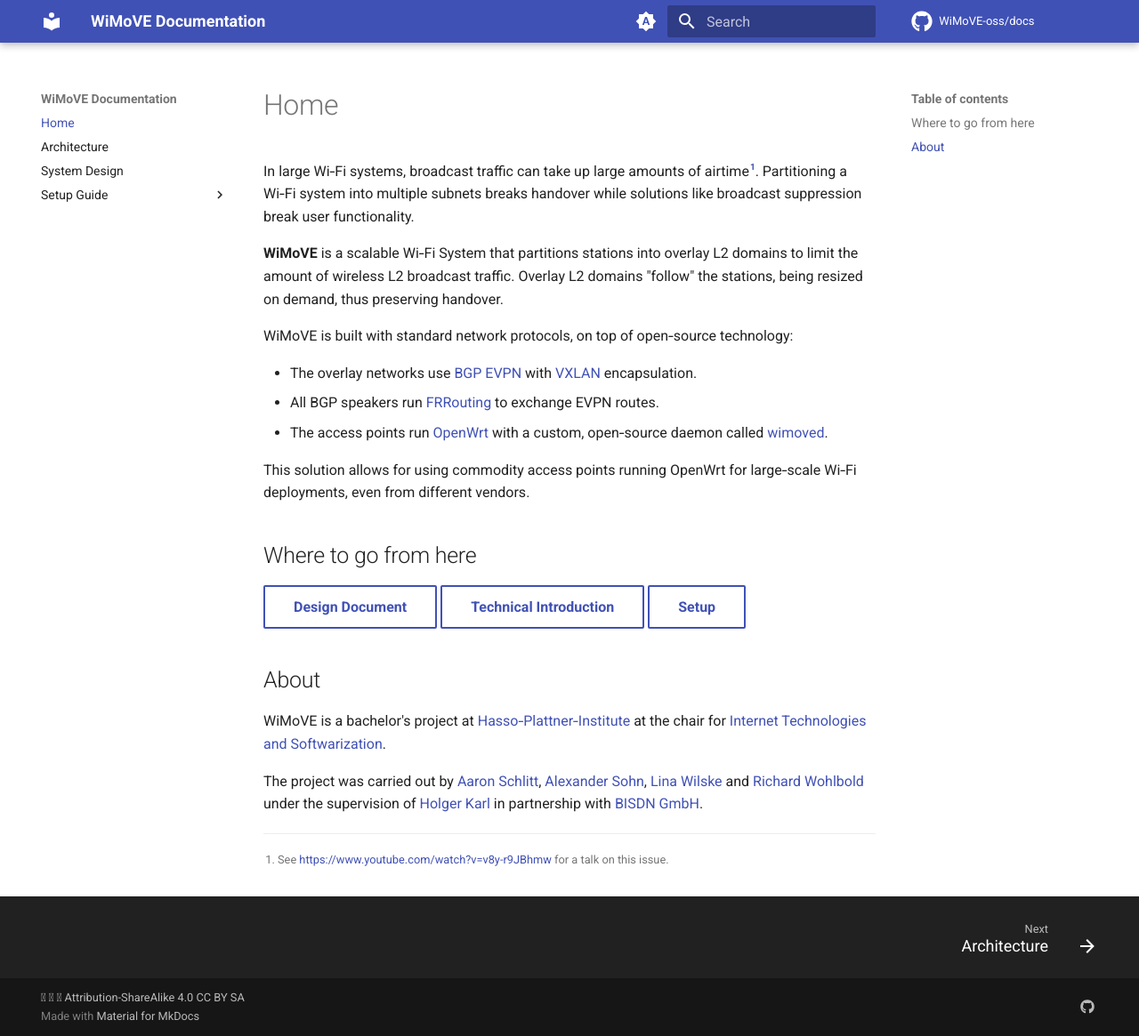
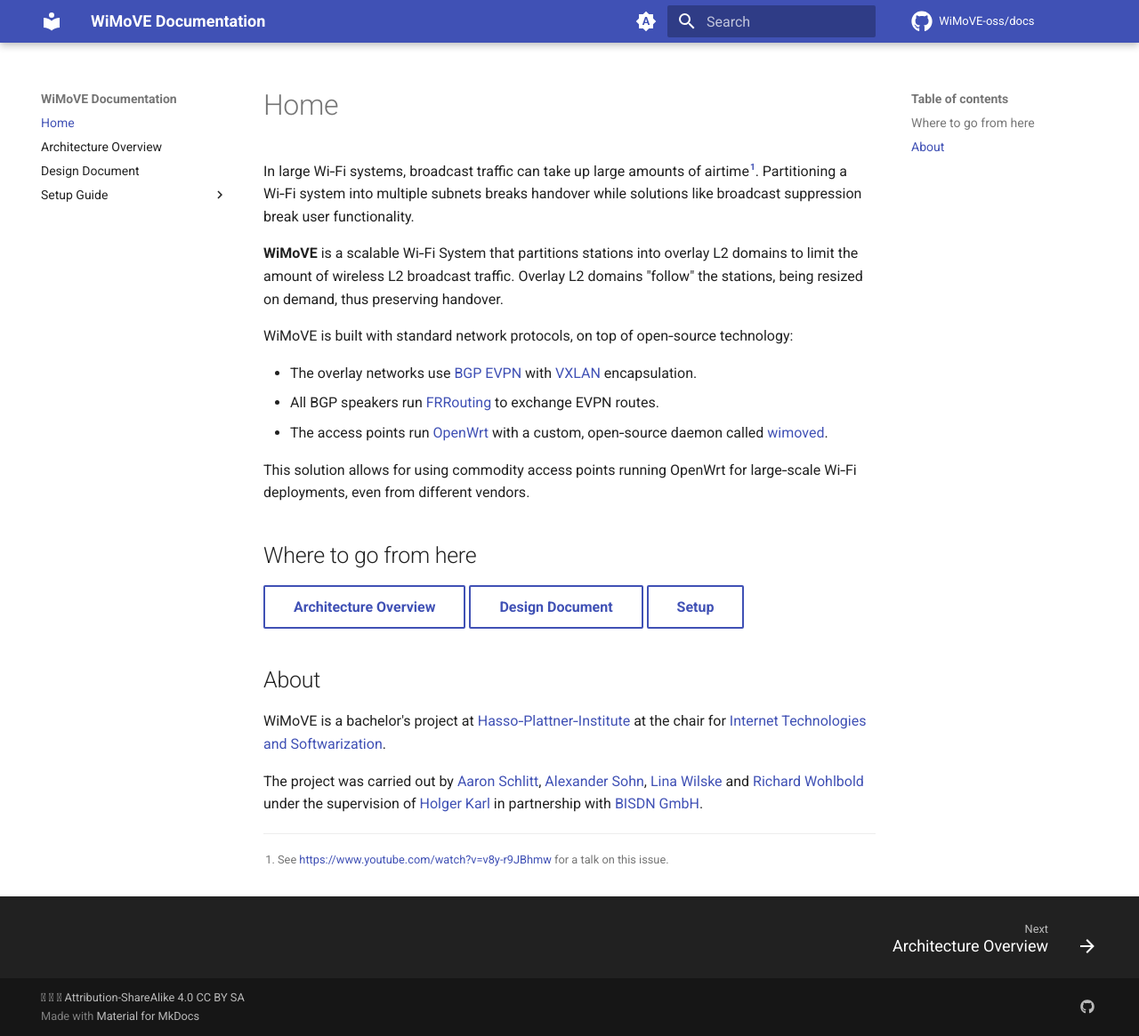
Before and after one commit to WiMoVE-OSS/docs, an MkDocs documentation site: the page built from docs/index.md, in a window 1280 px wide and 1165 px high. Shown: the whole window at 89% size. Built offline with MkDocs 1.6.1 and Material for MkDocs 9.7.7, drawn with Linux system fonts in a browser that asks for light colours; comment, search, counter and statistics services are not loaded.

Commit message:
Rename to "Architecture Overview" and "Design Document"

```diff
--- a/docs/index.md
+++ b/docs/index.md
@@ -16,8 +16,8 @@
 
 ## Where to go from here
 
+[Architecture Overview](architecture/){ .md-button }
 [Design Document](design/){ .md-button }
-[Technical Introduction](architecture/){ .md-button }
 [Setup](setup/){ .md-button }
 
 ## About
--- a/mkdocs.yml
+++ b/mkdocs.yml
@@ -40,9 +40,9 @@
         name: Switch to system preference
 nav:
   - Home: index.md
-  - Architecture:
+  - Architecture Overview:
     - architecture/index.md
-  - System Design: design/index.md
+  - Design Document: design/index.md
   - Setup Guide:
     - setup/index.md
     - Setup using Ansible: setup/ansible_setup.md
```
Also changed, not shown: docs/architecture/index.md (+1 -3 lines).
